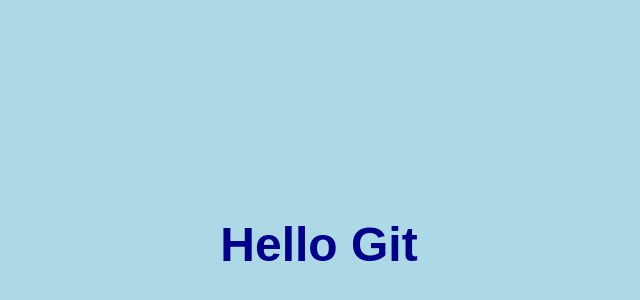
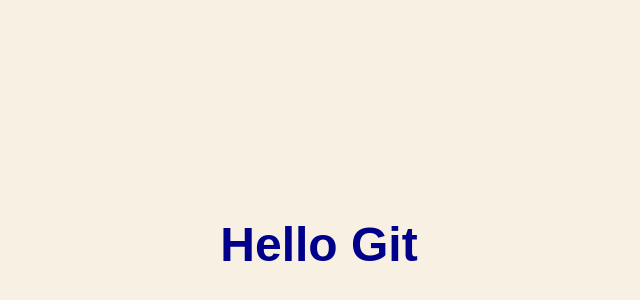
Before and after one commit to hamidarj05/tp-git-intro, a plain HTML site: page index.html in a window 1280 px wide. Shown: the part 164-464 px from the top of the page, without its empty margins (321-961 px from the left). Drawn offline with Linux system fonts and the light colour scheme.

Commit message:
Changement du fond

```diff
--- a/index.html
+++ b/index.html
@@ -5,7 +5,7 @@
   <title>Mon Titre</title>
   <style>
     body {
-      background-color: lightblue;
+      background-color: #f8f0e3;
       display: flex;
       justify-content: center;
       align-items: center;
```
